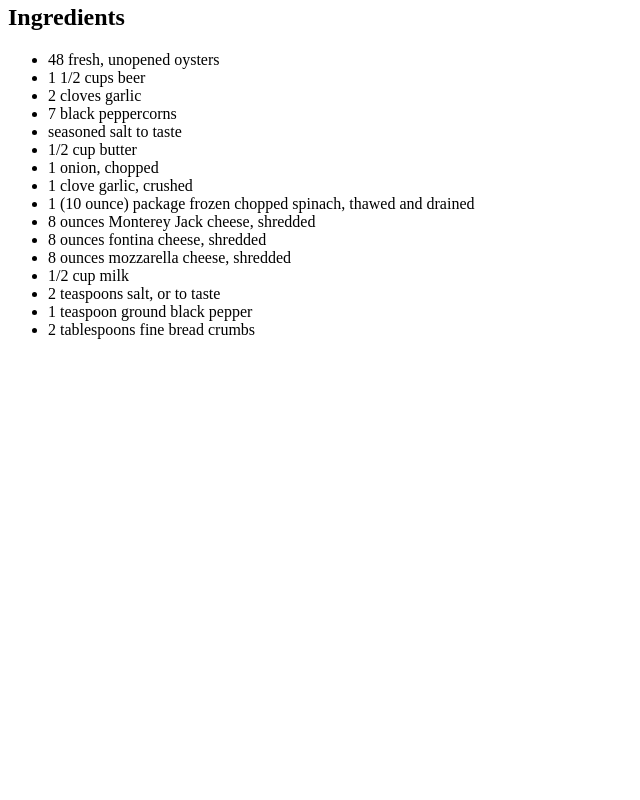
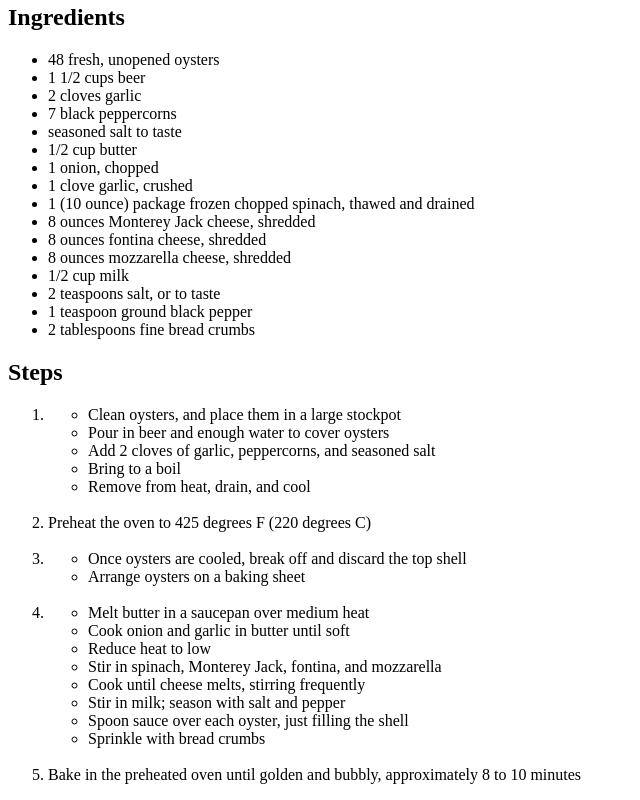
Before and after one commit to kwakinator-quack/odin-recipes, a plain HTML site: page recipes/oysters-rockefeller.html in a window 1280 px wide. Shown: the part 410-1210 px from the top of the page, without its empty margins (0-640 px from the left). Before the commit the page ends 800 px from the top, so only its background shows below. Drawn offline with Linux system fonts and the light colour scheme.

Commit message:
Include steps to make oysters rockefeller

```diff
--- a/recipes/oysters-rockefeller.html
+++ b/recipes/oysters-rockefeller.html
@@ -31,6 +31,46 @@
             <li>1 teaspoon ground black pepper</li>
             <li>2 tablespoons fine bread crumbs</li>
         </ul>
+
+        <h2>Steps</h2>
+        <ol>
+            <li>
+                <ul>
+                    <li>Clean oysters, and place them in a large stockpot</li>
+                    <li>Pour in beer and enough water to cover oysters</li>
+                    <li>Add 2 cloves of garlic, peppercorns, and seasoned salt</li>
+                    <li>Bring to a boil</li>
+                    <li>Remove from heat, drain, and cool</li>
+                </ul>
+            </li>
+            <br>
+            <li>Preheat the oven to 425 degrees F (220 degrees C)</li>
+            <br>
+            <li>
+                <ul>
+                    <li>Once oysters are cooled, break off and discard the top shell</li>
+                    <li>Arrange oysters on a baking sheet</li>
+                </ul>
+            </li>
+            <br>
+            <li>
+                <ul>
+                    <li>Melt butter in a saucepan over medium heat</li>
+                    <li>Cook onion and garlic in butter until soft</li>
+                    <li>Reduce heat to low</li>
+                    <li>Stir in spinach, Monterey Jack, fontina, and mozzarella</li>
+                    <li>Cook until cheese melts, stirring frequently</li>
+                    <li>Stir in milk; season with salt and pepper</li>
+                    <li>Spoon sauce over each oyster, just filling the shell</li>
+                    <li>Sprinkle with bread crumbs</li>
+                </ul>
+            </li>
+            <br>
+            <li>
+                Bake in the preheated oven until golden and bubbly,
+                approximately 8 to 10 minutes
+            </li>
+        </ol>
     </body>
 
 </html>
```
